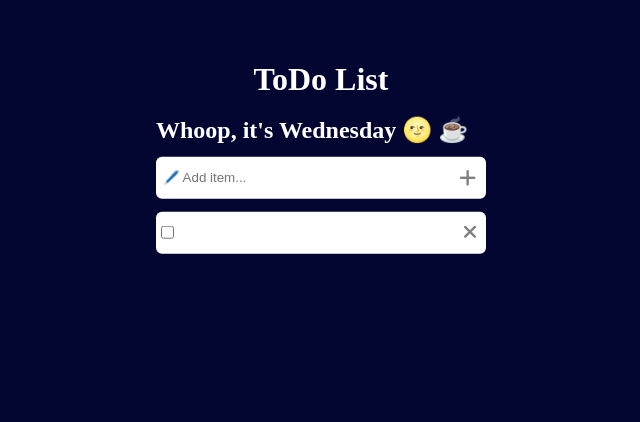
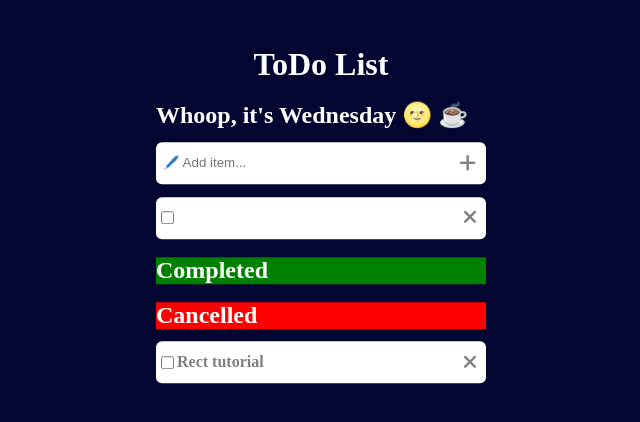
Before and after one commit to ChristapherAntony/To-do-list, a React (Create React App) app: page / in a window 1280 px wide. Both pictures are taken after a click on the icon 786 px from the left and 183 px from the top of the page. Shown: the top 422 px of the page, without its empty margins (319-959 px from the left). Built offline with nearby package versions, Linux system fonts and the light colour scheme.

Commit message:
delete added

```diff
--- a/src/App.js
+++ b/src/App.js
@@ -7,6 +7,7 @@ function App() {
   const [toDo, setToDo] = useState('')
   return (
     <div className="app">
+      <div>
         <div className="mainHeading">
           <h1>ToDo List</h1>
         </div>
@@ -24,11 +25,9 @@ function App() {
               <div className="todo">
                 <div className="left">
                   <input onChange={(e) => {
-                  console.log(e.target.checked);
-                  console.log(obj);
-                  setToDos(toDos.filter(obj2=>{
-                    if(obj2.id===obj.id){
-                      obj2.status=e.target.checked
+                    setToDos(toDos.filter(obj2 => {
+                      if (obj2.id === obj.id) {
+                        obj2.status = e.target.checked
                       }
                       return obj2;
                     }))
@@ -37,20 +36,74 @@ function App() {
                   <p>{obj.text}</p>
 
                 </div>
+
+                <div className="right">
+                  <i onClick={(e) => {
+                    setToDos(toDos.filter(obj2 => {
+                      let temp;
+                      if (obj2.id !== obj.id) {
+                        temp = obj2
+                      }
+                      return temp;
+                    }));
+                  }} className="fas fa-times"></i>
+                </div>
+              </div>
+            )
+          })}
+
+        </div>
+
+      </div>
+      <div>
+
+        <div className="subHeading">
+          <br />
+          <h2 style={{ backgroundColor: "green" }}>Completed </h2>
+        </div>
+        <div className="todos">
+
+          {toDos.map((obj) => {
+            if (obj.status) {
+              return (
+
+                <div className="todo">
+                  <div className="left">
+                    <p>{obj.text}</p>
+                  </div>
+                  <div className="right">
+                    <i className="fas fa-check "></i>
+                  </div>
+                </div>
+              );
+            }
+            return null;
+
+          })}
+
+
+
+        </div>
+      </div>
+      <div>
+
+        <div className="subHeading">
+          <br />
+          <h2 style={{ backgroundColor: "red" }}>Cancelled </h2>
+        </div>
+        <div className="todos">
+          <div className="todo">
+            <div className="left">
+              <input type="checkbox" name="" id="" />
+              <p>Rect tutorial</p>
+            </div>
             <div className="right">
               <i className="fas fa-times"></i>
             </div>
           </div>
-          )
-        })}
-        {toDos.map((obj)=>{
-          if(obj.status){
-            return( <h2>{obj.text}</h2>);
-          }
-          return null;
+        </div>
+      </div>
 
-        })}
-      </div>
     </div>
   );
 }
```
Lines whose indentation alone changed are shown as unchanged.
